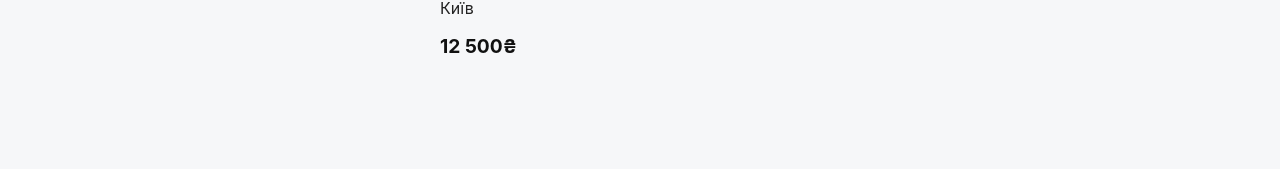
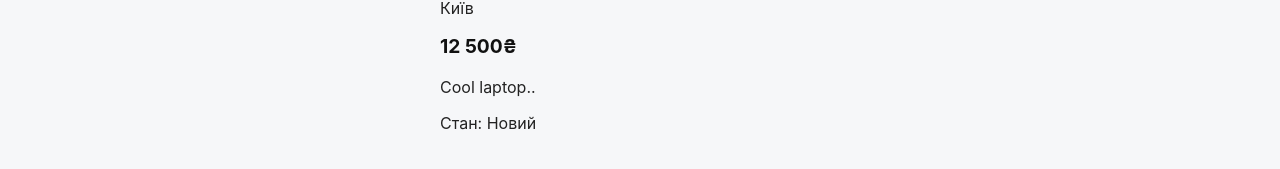
Before and after one commit to DEV-CMD-dev/BuyAndSell, a React (Vite) app in the folder Frontend/BuyAndSell/: page /listings/1 in a window 1280 px wide. Shown: the part 465-634 px from the top of the page. Built offline with nearby package versions, Linux system fonts and the light colour scheme.

Commit message:
Add desc field for test data Add condition filed to advertisement page

```diff
--- a/Frontend/BuyAndSell/src/pages/HomePage.jsx
+++ b/Frontend/BuyAndSell/src/pages/HomePage.jsx
@@ -7,7 +7,9 @@ import './HomePage.css';
 const MOCK_LISTINGS = [
     {
         id: '1',
+        isNew: true,
         title: 'Ноутбук Lenovo IdeaPad',
+        description: "Cool laptop..",
         price: '12 500₴',
         location: 'Київ',
         image: 'https://content2.rozetka.com.ua/goods/images/big/465898060.jpg',
@@ -15,7 +17,9 @@ const MOCK_LISTINGS = [
     },
     {
         id: '2',
+        isNew: true,
         title: 'Велосипед CITY 28"',
+        description: "Nice bike..",
         price: '3 200₴',
         location: 'Львів',
         image: 'https://content1.rozetka.com.ua/goods/images/big/430562622.jpg',
@@ -23,7 +27,9 @@ const MOCK_LISTINGS = [
     },
     {
         id: '3',
+        isNew: true,
         title: 'Смартфон Galaxy A52',
+        description: "",
         price: '6 800₴',
         location: 'Одеса',
         image: 'https://content.rozetka.com.ua/goods/images/big/523604275.jpg',
--- a/Frontend/BuyAndSell/src/pages/ListingPage.jsx
+++ b/Frontend/BuyAndSell/src/pages/ListingPage.jsx
@@ -1,4 +1,3 @@
-import React from 'react';
 import { useParams, useNavigate } from 'react-router-dom';
 import './ListingPage.css';
 
@@ -6,7 +5,9 @@ import './ListingPage.css';
 const MOCK_LISTINGS = [
     {
         id: '1',
+        isNew: true,
         title: 'Ноутбук Lenovo IdeaPad',
+        description: "Cool laptop..",
         price: '12 500₴',
         location: 'Київ',
         image: 'https://content2.rozetka.com.ua/goods/images/big/465898060.jpg',
@@ -14,7 +15,9 @@ const MOCK_LISTINGS = [
     },
     {
         id: '2',
+        isNew: true,
         title: 'Велосипед CITY 28"',
+        description: "Nice bike..",
         price: '3 200₴',
         location: 'Львів',
         image: 'https://content1.rozetka.com.ua/goods/images/big/430562622.jpg',
@@ -22,7 +25,9 @@ const MOCK_LISTINGS = [
     },
     {
         id: '3',
+        isNew: true,
         title: 'Смартфон Galaxy A52',
+        description: "",
         price: '6 800₴',
         location: 'Одеса',
         image: 'https://content.rozetka.com.ua/goods/images/big/523604275.jpg',
@@ -55,6 +60,7 @@ export default function ListingPage() {
                 <p>{listing.location}</p>
                 <p className="price">{listing.price}</p>
                 <p>{listing.description}</p>
+                <p>Стан: {listing.isNew ? "Новий" : "Б/В"}</p>
             </div>
         </div>
     );
```
